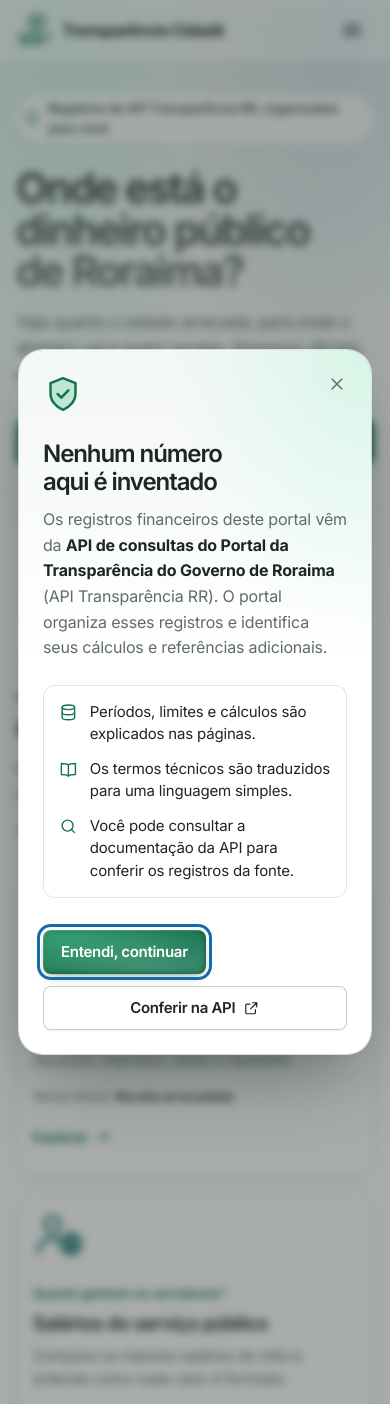
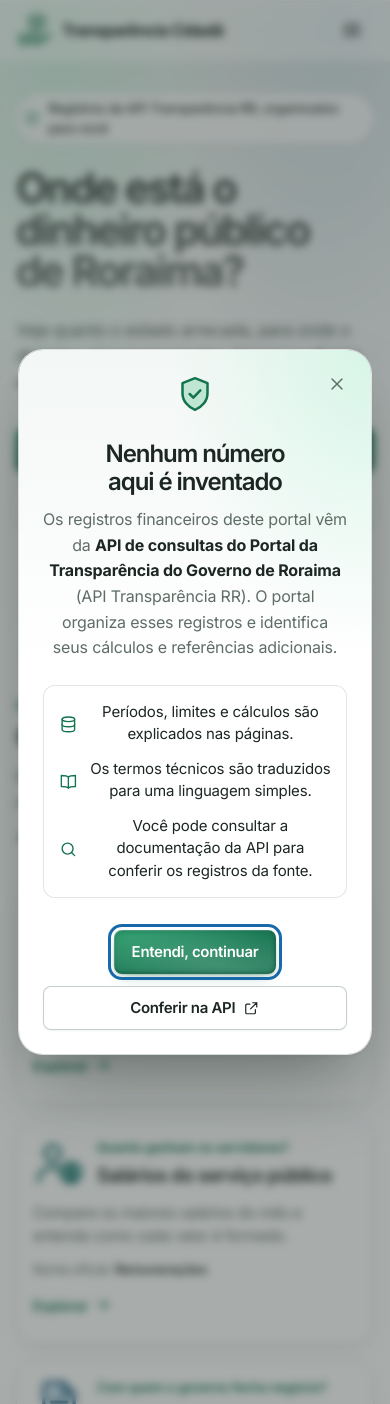
Before and after one commit to RuanDEV0/InspectGovRR, a Django app: page / in a window 390 px wide. Run offline with Django 5.2, Linux system fonts and the light colour scheme; data that the repository does not hold is empty.

Commit message:
refactor: remodela estilizzação de componentes

```diff
--- a/static/css/components/page.css
+++ b/static/css/components/page.css
@@ -47,6 +47,7 @@
     font-weight: 600;
     line-height: 1.04;
     letter-spacing: var(--tracking-tighter);
+    padding-bottom: 8px;
 }
 
 .page-hero__lead{
--- a/static/css/components/source-dialog.css
+++ b/static/css/components/source-dialog.css
@@ -1,5 +1,7 @@
 .source-dialog{
     width: min(520px, calc(100% - 32px));
+    margin: auto;
+    text-align: center;
     max-height: calc(100dvh - 32px);
     padding: clamp(24px, 5vw, 40px);
     border: 0;
@@ -51,12 +53,18 @@
 
 .source-dialog__list li{
     display: flex;
+    justify-content: center;
+    align-items: center;
     gap: var(--space-3);
 }
 
 .source-dialog__list .ui-icon{
     margin-top: 2px;
     color: var(--color-brand);
+}
+
+.source-dialog .ui-actions{
+    justify-content: center;
 }
 
 .source-dialog .ui-actions form{
--- a/static/css/pages/home/home.css
+++ b/static/css/pages/home/home.css
@@ -39,6 +39,7 @@
 
 .home-board__bar{
     display: flex;
+    flex-wrap: wrap;
     align-items: center;
     gap: var(--space-3);
     padding: 10px 8px;
@@ -317,6 +318,28 @@
     .module-grid, .money-path{
         grid-template-columns: 1fr;
     }
+    /* Ícone ao lado do título: o cartão encurta e o assunto aparece na primeira linha. */
+    .module-card, .money-path__step{
+        display: grid;
+        grid-template-columns: auto minmax(0, 1fr);
+        gap: var(--space-1) var(--space-3);
+        align-items: center;
+        justify-items: start;
+    }
+    .module-card .ui-glyph, .money-path__step .ui-glyph{
+        grid-row: span 2;
+        margin-bottom: 0;
+    }
+    .module-card p, .module-card .ui-official, .module-card .ui-link,
+    .money-path p, .money-path .ui-official{
+        grid-column: 1 / -1;
+    }
+    .module-card p, .money-path p{
+        margin-top: var(--space-2);
+    }
+    .money-path__number{
+        margin-top: 0;
+    }
     .upcoming-card{
         grid-template-columns: auto minmax(0, 1fr);
     }
```
